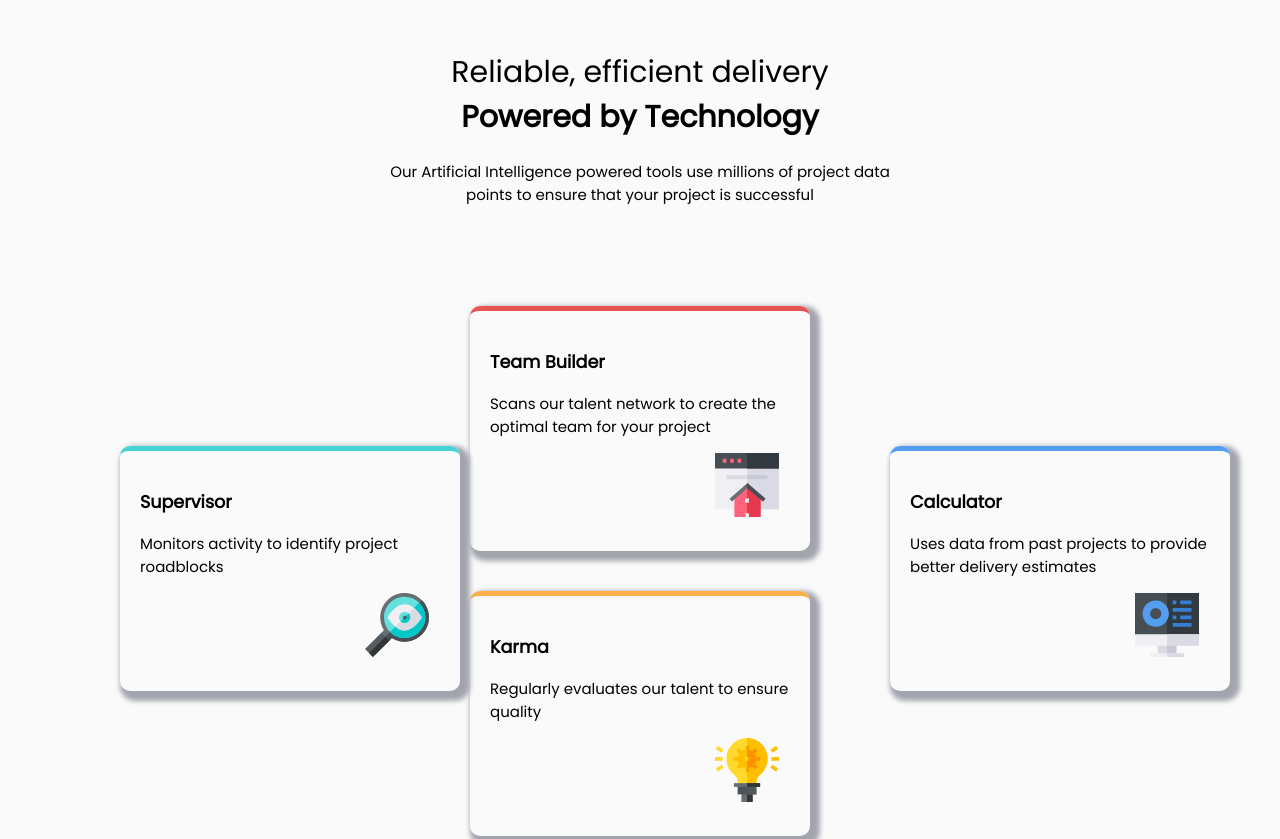
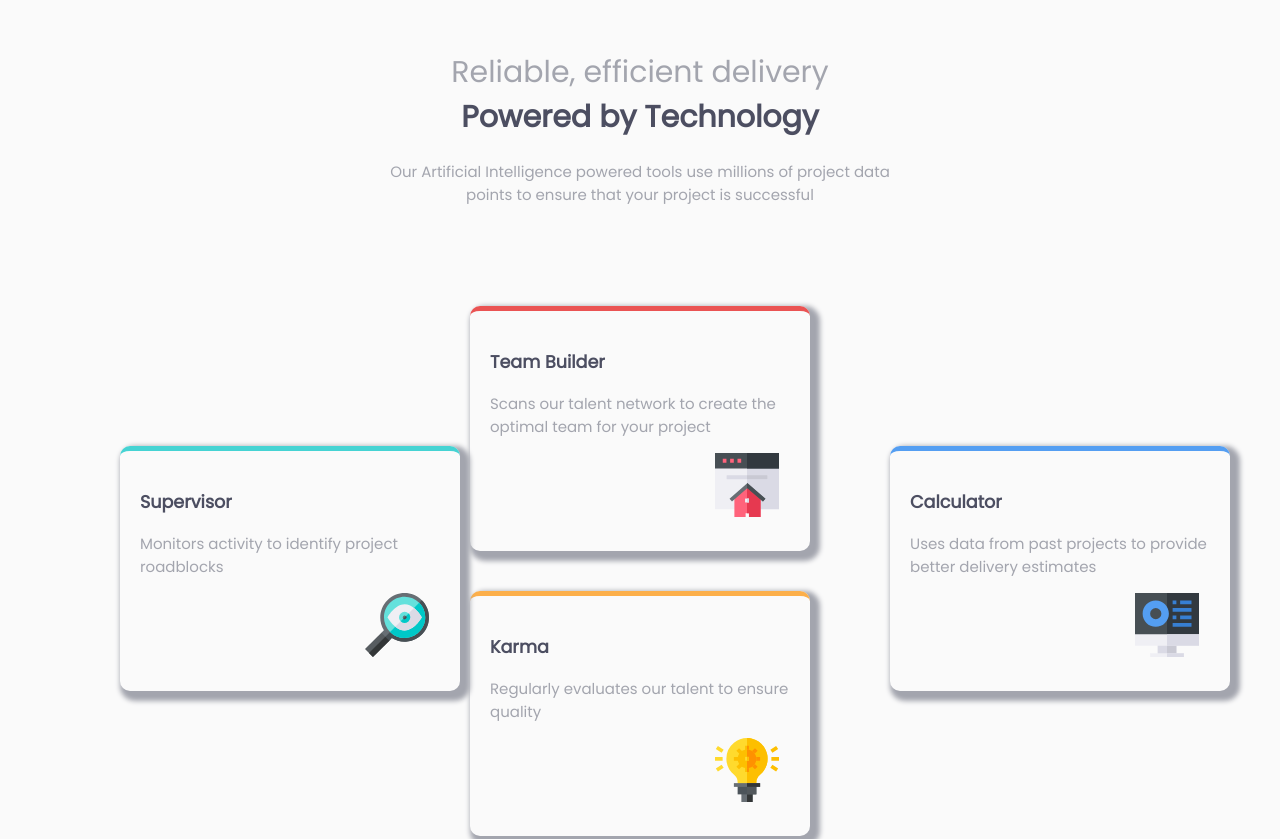
Before and after one commit to DeySmn/Four-Card-Template-Design, a plain HTML site: page index.html in a window 1280 px wide. Shown: the top 839 px of the page. Drawn offline with Linux system fonts and the light colour scheme.

Commit message:
Update styles.css

```diff
--- a/css/styles.css
+++ b/css/styles.css
@@ -8,10 +8,12 @@ body {
 
 p {
   font-weight: 400;
+  color: hsl(229, 6%, 66%);
 }
 
 h3 {
   font-weight: 600;
+  color: hsl(234, 12%, 34%);
 }
 
 svg {
@@ -26,11 +28,13 @@ svg {
 .heading1 {
   font-weight: 200;
   margin: 0;
+  color: hsl(229, 6%, 66%);
 }
 
 .heading2 {
   font-weight: 600;
   margin: 0;
+  color: hsl(234, 12%, 34%);
 }
 
 .intro {
```
